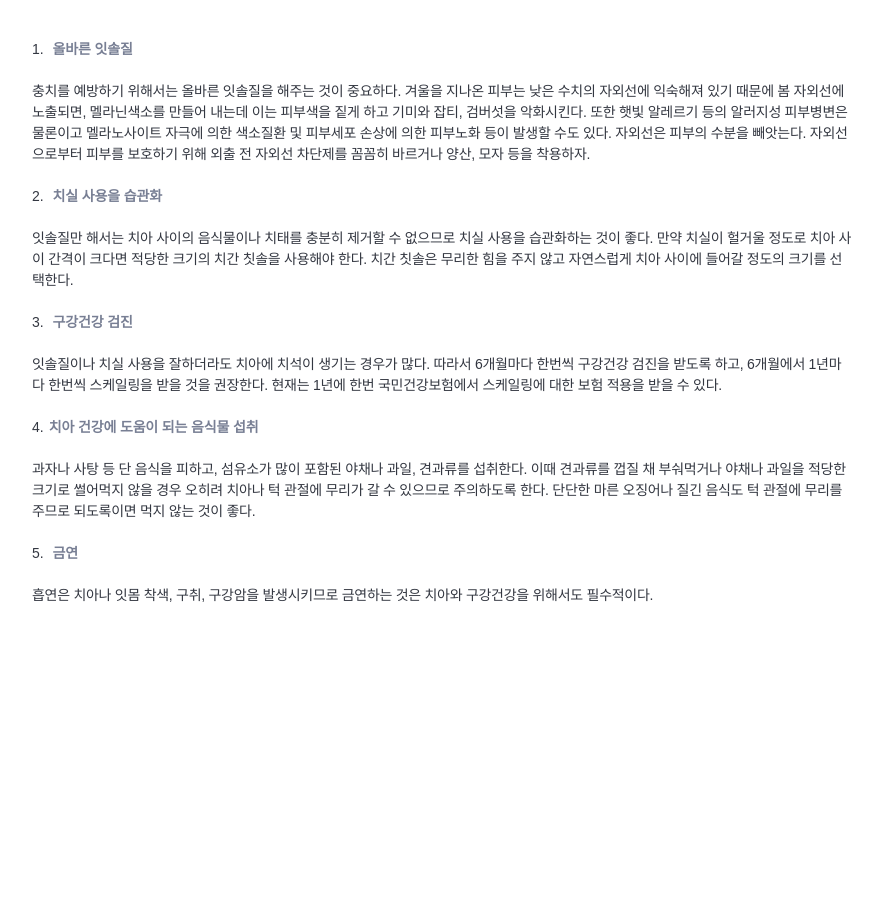
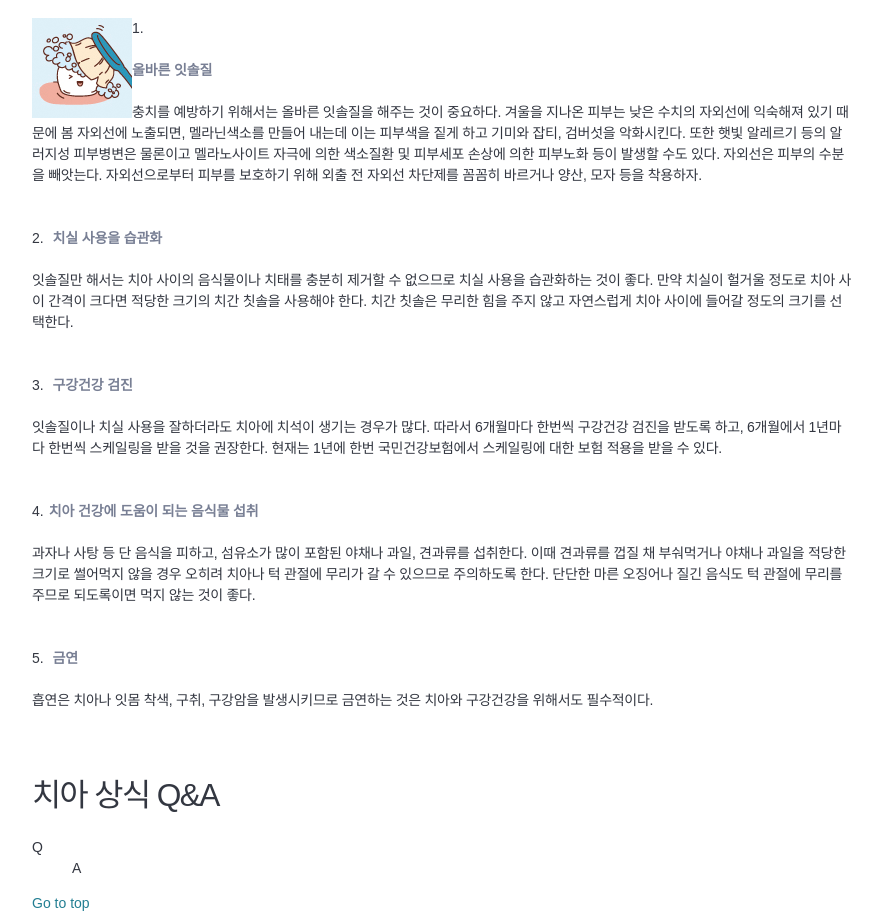
Before and after one commit to cepien/FDC_5th, a plain HTML site: page homework/07_layout_typography_medical/index.html in a window 1280 px wide. Shown: the part 842-1756 px from the top of the page, without its empty margins (198-1078 px from the left). Before the commit the page ends 1469 px from the top, so only its background shows below. Drawn offline with Linux system fonts and the light colour scheme; a web font is replaced by a local one.

Commit message:
타이포 실습 수정

```diff
--- a/homework/07_layout_typography_medical/css/page.css
+++ b/homework/07_layout_typography_medical/css/page.css
@@ -124,7 +124,7 @@ header {
 main {}
 .section-important {}
 .order-teeth-manage {
-  margin-top: 4.2rem;
+  /*margin-top: 4.2rem;*/
 }
 
 /*카운터 넘버링*/
@@ -142,10 +142,23 @@ main {}
 
 .order-title {
   display: inline-block;
+  margin-top: 2.1rem;
   margin-bottom: 2.1rem;
   font-weight: 700;
   color: #787f94;
   letter-spacing: -0.01em;
 }
 
+.order-img {
+  float: left;
+  /*margin-right: 1rem;*/
+}
+
+/*.order-content {
+  overflow: hidden;
+}*/
+/*.order-desc {
+  padding-bottom: 2.1rem;
+}*/
+
 .section-QnA {}
--- a/homework/07_layout_typography_medical/index.html
+++ b/homework/07_layout_typography_medical/index.html
@@ -24,8 +24,11 @@
                 <p>이로 인해 전신 건강이 악화될 수 있고, 외모에 대한 자신감을 잃을 수도 있다. 치아가 심하게 손상되거나 상실된 이후 치과 치료는 비용적인 측면에서도 많은 부담이 될 수 있으므로 평상시에 올바른 치아 관리와 정기적인 검진을 통해 건강한 치아를 유지하는 것이 중요하다.</p>
                 <ol class="reset-list order-teeth-manage">
                     <li>
-                        <strong class="order-title">올바른 잇솔질</strong>
-                        <p class="order-desc">충치를 예방하기 위해서는 올바른 잇솔질을 해주는 것이 중요하다. 겨울을 지나온 피부는 낮은 수치의 자외선에 익숙해져 있기 때문에 봄 자외선에 노출되면, 멜라닌색소를 만들어 내는데 이는 피부색을 짙게 하고 기미와 잡티, 검버섯을 악화시킨다. 또한 햇빛 알레르기 등의 알러지성 피부병변은 물론이고 멜라노사이트 자극에 의한 색소질환 및 피부세포 손상에 의한 피부노화 등이 발생할 수도 있다. 자외선은 피부의 수분을 빼앗는다. 자외선으로부터 피부를 보호하기 위해 외출 전 자외선 차단제를 꼼꼼히 바르거나 양산, 모자 등을 착용하자.</p>
+                        <img class="order-img" src="./assets/illust01_1.png" alt>
+                        <div class="order-content">
+                            <strong class="order-title">올바른 잇솔질</strong>
+                            <p class="order-desc">충치를 예방하기 위해서는 올바른 잇솔질을 해주는 것이 중요하다. 겨울을 지나온 피부는 낮은 수치의 자외선에 익숙해져 있기 때문에 봄 자외선에 노출되면, 멜라닌색소를 만들어 내는데 이는 피부색을 짙게 하고 기미와 잡티, 검버섯을 악화시킨다. 또한 햇빛 알레르기 등의 알러지성 피부병변은 물론이고 멜라노사이트 자극에 의한 색소질환 및 피부세포 손상에 의한 피부노화 등이 발생할 수도 있다. 자외선은 피부의 수분을 빼앗는다. 자외선으로부터 피부를 보호하기 위해 외출 전 자외선 차단제를 꼼꼼히 바르거나 양산, 모자 등을 착용하자.</p>
+                        </div>
                     </li>
                     <li>
                         <strong class="order-title">치실 사용을 습관화</strong>
@@ -45,9 +48,18 @@
                     </li>
                 </ol>
             </section>
-            <section class="section-QnA"></section>
+            <section class="section-QnA">
+                <h3>치아 상식 Q&A</h3>
+                 <!--정의목록 : HTML5에 와서는 key:value로 쌍(pair)으로 구성된 데이터 목록-->
+                <dl>
+                    <dt>Q</dt>
+                    <dd>A</dd>
+                </dl>
+            </section>
         </main>
-        <footer></footer>
+        <footer>
+            <a href = "#page">Go to top</a>
+        </footer>
     </div>
 
 
```
